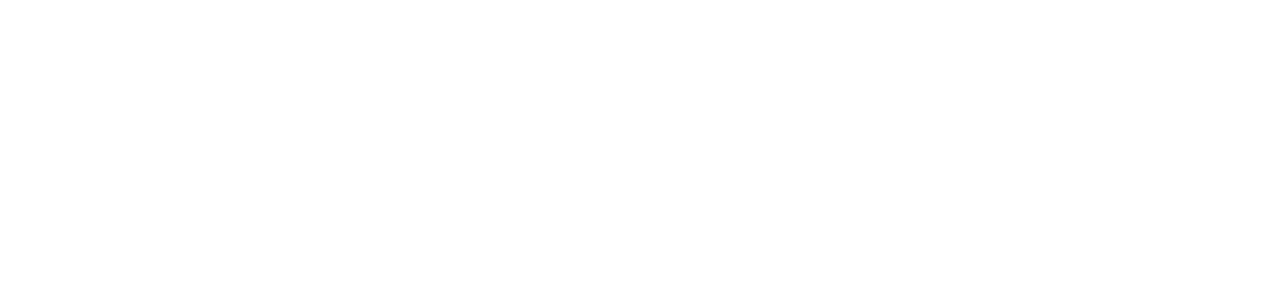
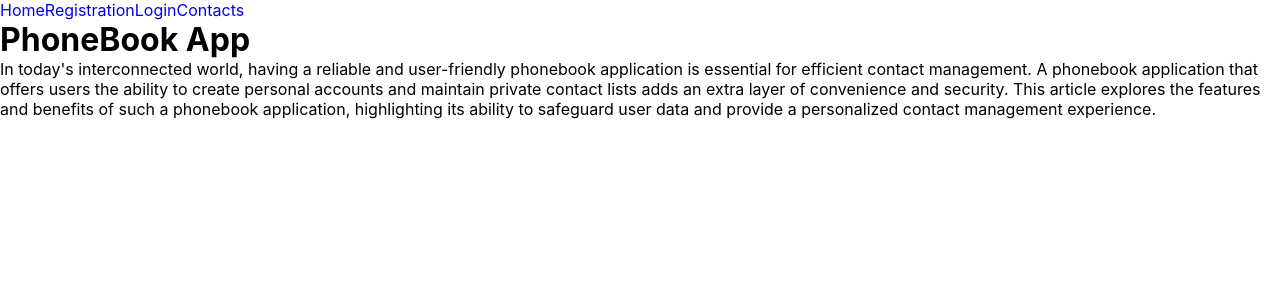
Before and after one commit to MikhailoSalko/goit-react-hw-08-phonebook, a React (Create React App) app: page /goit-react-hw-08-phonebook/home in a window 1280 px wide. Before the commit this address had no page. Shown: the top 300 px of the page. Built offline with nearby package versions, Linux system fonts and the light colour scheme; what notiflix would draw is missing.

Commit message:
add home page and persisted store

```diff
--- a/src/components/App.jsx
+++ b/src/components/App.jsx
@@ -9,7 +9,7 @@ function App() {
   return (
     <Routes>
       <Route path="/" element={<Layout />}>
-        <Route index element={<HomePage />} />
+        <Route path="/home" element={<HomePage />} />
         <Route path="/register" element={<RegisterPage />} />
         <Route path="/login" element={<LoginPage />} />
         <Route path="/contacts" element={<ContactsPage />} />
--- a/src/index.js
+++ b/src/index.js
@@ -2,16 +2,19 @@ import React from 'react';
 import ReactDOM from 'react-dom/client';
 import App from 'components/App';
 import './index.css';
-import { store } from 'redux/store';
+import { persistor, store } from 'redux/store';
 import { Provider } from 'react-redux';
 import { BrowserRouter } from 'react-router-dom';
+import { PersistGate } from 'redux-persist/integration/react';
 
 ReactDOM.createRoot(document.getElementById('root')).render(
   <Provider store={store}>
-    <React.StrictMode>
-      <BrowserRouter basename="/goit-react-hw-08-phonebook">
-        <App />
-      </BrowserRouter>
-    </React.StrictMode>
+    <PersistGate loading={null} persistor={persistor}>
+      <React.StrictMode>
+        <BrowserRouter basename="/goit-react-hw-08-phonebook">
+          <App />
+        </BrowserRouter>
+      </React.StrictMode>
+    </PersistGate>
   </Provider>
 );
--- a/src/pages/HomePage/HomePage.jsx
+++ b/src/pages/HomePage/HomePage.jsx
@@ -1,5 +1,19 @@
 const HomePage = () => {
-  return <div>HomePage</div>;
+  return (
+    <>
+      <h1>PhoneBook App</h1>
+      <p>
+        In today's interconnected world, having a reliable and user-friendly
+        phonebook application is essential for efficient contact management. A
+        phonebook application that offers users the ability to create personal
+        accounts and maintain private contact lists adds an extra layer of
+        convenience and security. This article explores the features and
+        benefits of such a phonebook application, highlighting its ability to
+        safeguard user data and provide a personalized contact management
+        experience.
+      </p>
+    </>
+  );
 };
 
 export default HomePage;
--- a/src/pages/Layout/Layout.jsx
+++ b/src/pages/Layout/Layout.jsx
@@ -3,6 +3,7 @@ import { NavLink, Outlet } from 'react-router-dom';
 const Layout = () => {
   return (
     <div>
+      <NavLink to="/home">Home</NavLink>
       <NavLink to="/register">Registration</NavLink>
       <NavLink to="/login">Login</NavLink>
       <NavLink to="/contacts">Contacts</NavLink>
--- a/src/redux/store.js
+++ b/src/redux/store.js
@@ -1,13 +1,40 @@
 import { configureStore } from '@reduxjs/toolkit';
+import {
+  persistStore,
+  persistReducer,
+  FLUSH,
+  REHYDRATE,
+  PAUSE,
+  PERSIST,
+  PURGE,
+  REGISTER,
+} from 'redux-persist';
+import storage from 'redux-persist/lib/storage';
 
 import contactsReducer from './contacts/contacts-slice';
 import filterReducer from './filter/filter-slice';
 import authReducer from './auth/authSlice';
 
+const persistConfig = {
+  key: 'auth',
+  storage,
+  whitelist: ['token'],
+};
+
+const persistedAuthReducer = persistReducer(persistConfig, authReducer);
+
 export const store = configureStore({
   reducer: {
     contacts: contactsReducer,
     filter: filterReducer,
-    auth: authReducer,
+    auth: persistedAuthReducer,
   },
+  middleware: getDefaultMiddleware =>
+    getDefaultMiddleware({
+      serializableCheck: {
+        ignoredActions: [FLUSH, REHYDRATE, PAUSE, PERSIST, PURGE, REGISTER],
+      },
+    }),
 });
+
+export const persistor = persistStore(store);
```
